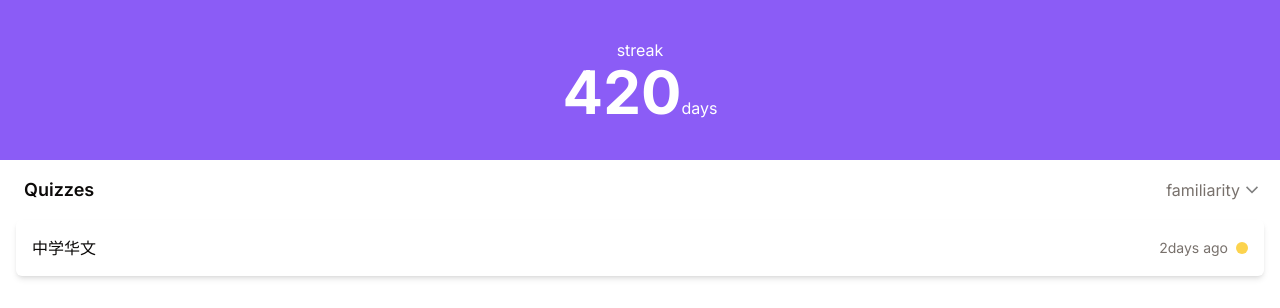
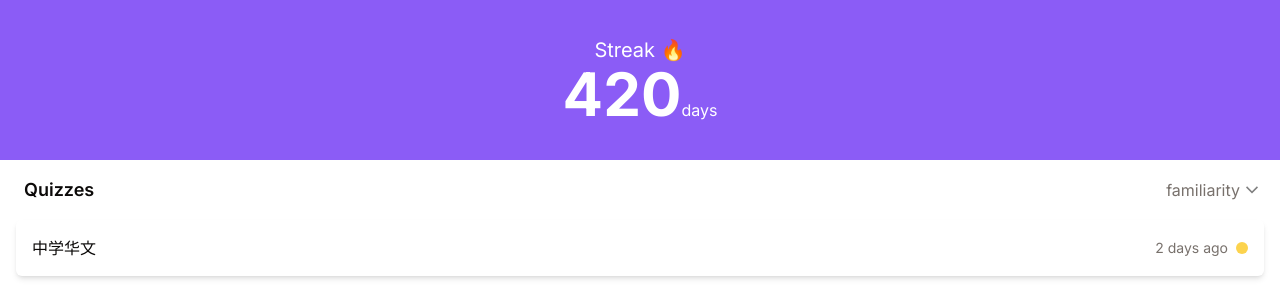
Before and after one commit to mongj/cloudhacks-better-anki, a Next.js app: page /quiz in a window 1280 px wide. Shown: the top 308 px of the page. Built offline with nearby package versions, Linux system fonts and the light colour scheme.

Commit message:
Made some style changes

```diff
--- a/app/page.tsx
+++ b/app/page.tsx
@@ -16,7 +16,7 @@ export default function Home() {
       </div>
       <section className="w-full flex flex-col justify-start p-4 gap-y-4">
         <div className="flex flex-row justify-between">
-          <span className="font-semibold text-lg ml-2">Quizzes</span>
+          <span className="font-semibold text-lg ml-2">Decks</span>
           <button className="flex flex-row justify-center items-center">
             <span className="text-stone-500">last reviewed</span>
             <ChevronDown className="w-6 h-6" />
--- a/app/quiz/page.tsx
+++ b/app/quiz/page.tsx
@@ -1,20 +1,17 @@
 import Image from "next/image";
 import ListItem from "../../components/ui/ListItem";
 
-import expandIcon from '../../public/svg/expand_more_FILL0_wght400_GRAD0_opsz48 (2).svg'
-
-
+import expandIcon from "../../public/svg/expand_more_FILL0_wght400_GRAD0_opsz48 (2).svg";
 
 export default function Page() {
   return (
     <main className="flex flex-col items-center">
       <div className="h-40 w-full bg-violet-500 text-white flex flex-col justify-center items-center">
-        streak
+        <h2 className="text-xl">Streak &#128293;</h2>
         <div>
           <span className="text-6xl font-bold">420</span>
           <span>days</span>
         </div>
-
       </div>
       <section className="w-full flex flex-col justify-start p-4 gap-y-4">
         <div className="flex flex-row justify-between">
@@ -24,12 +21,10 @@ export default function Page() {
             <Image className="h-6 w-6" src={expandIcon} alt="expand" />
           </button>
         </div>
-        <ListItem text="中学华文" time="2days ago" icon="bg-amber-200" />
+        <ListItem text="中学华文" time="2 days ago" icon="bg-amber-200" />
       </section>
-
     </main>
   );
 }
 
-
-export const quizzes = ["中学普通华文"]
+export const quizzes = ["中学普通华文"];
```
